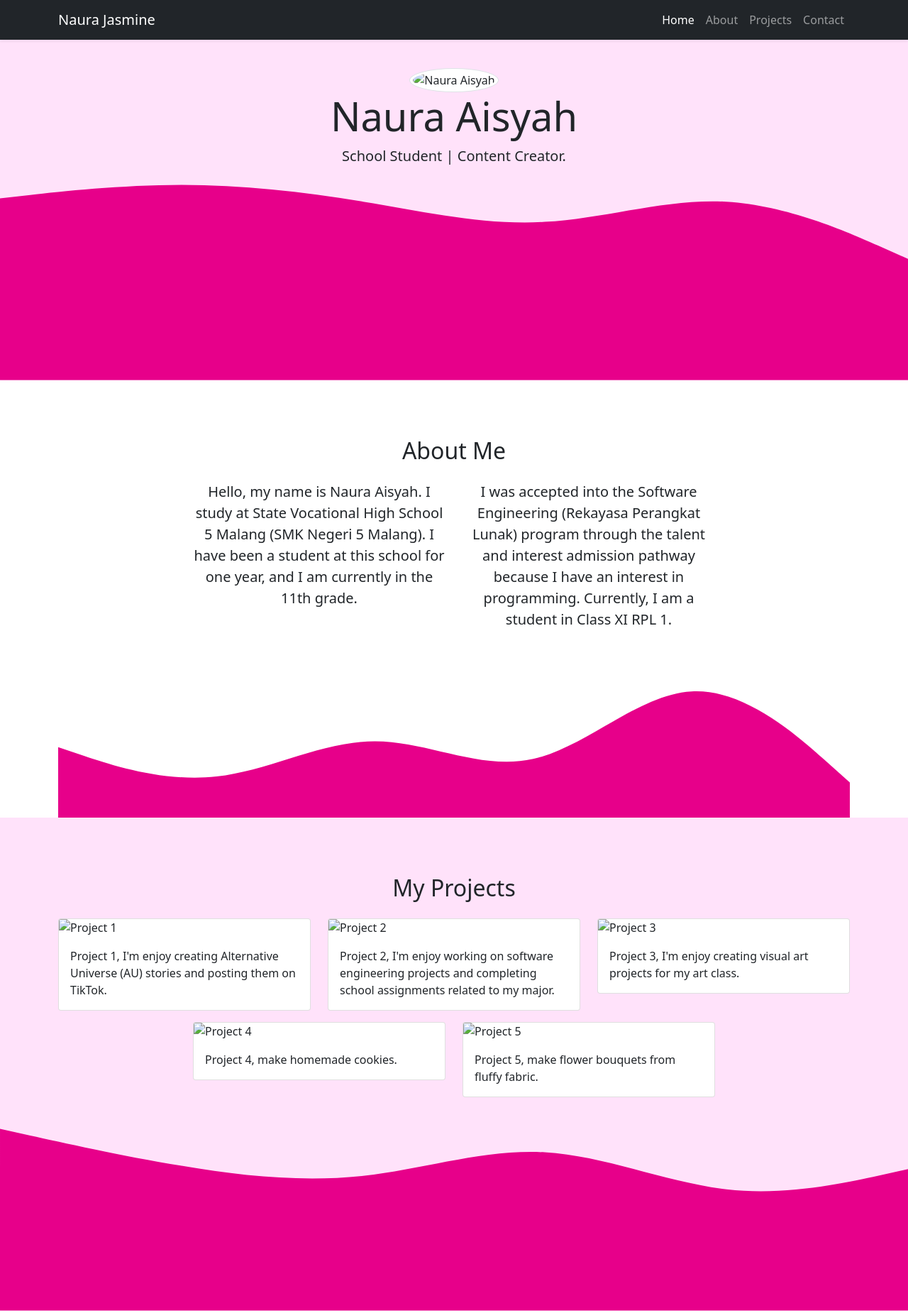
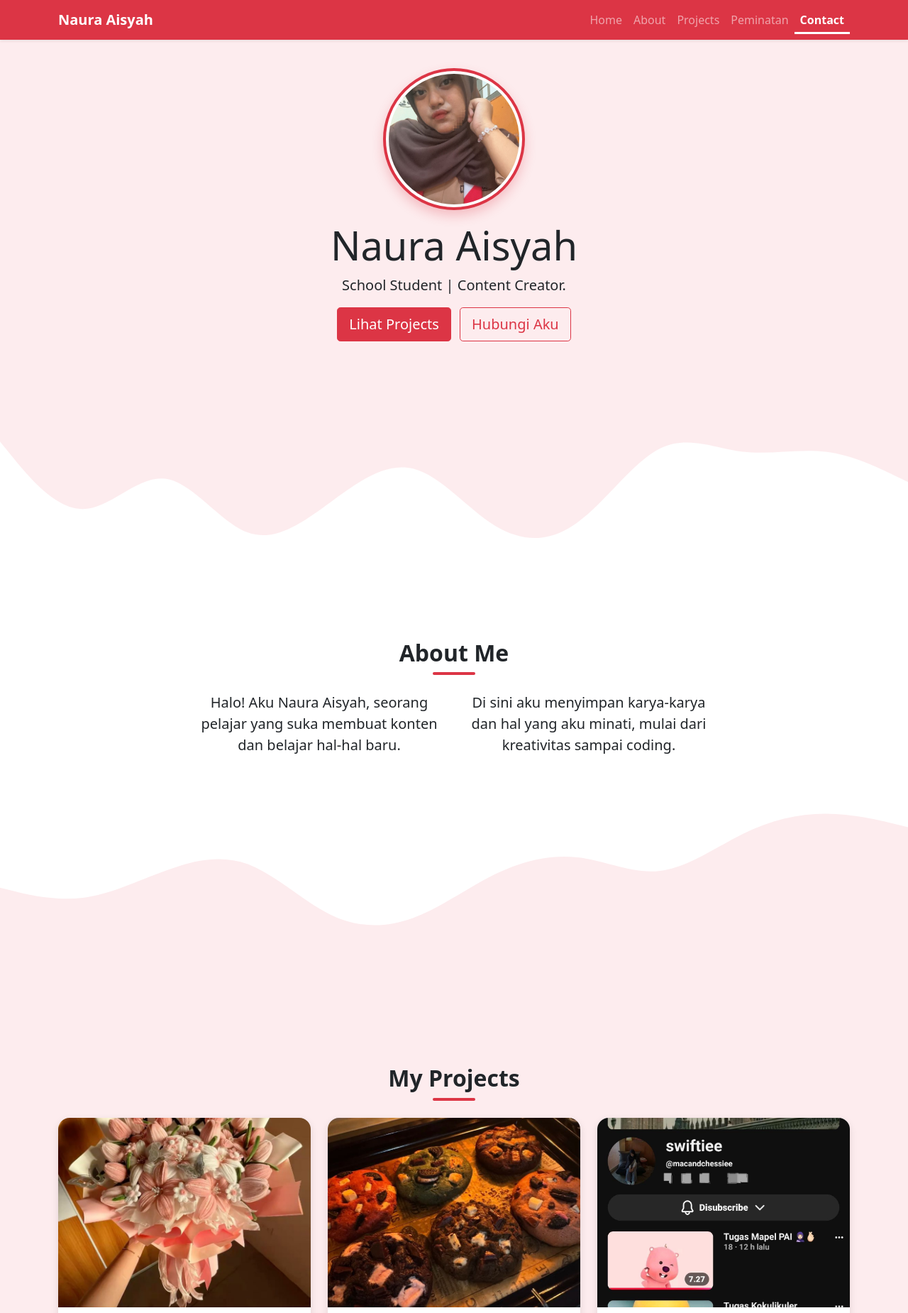
Before and after one commit to nnauraasik/naura2.github.io, a plain HTML site: page index.html in a window 1280 px wide. Shown: the top 1850 px of the page at 71% size. Drawn offline with nearby package versions, Linux system fonts and the light colour scheme.

Commit message:
Add files via upload
update portfolio

```diff
--- a/index.html
+++ b/index.html
@@ -9,27 +9,25 @@
     <link href="https://cdn.jsdelivr.net/npm/bootstrap@5.0.2/dist/css/bootstrap.min.css" rel="stylesheet" integrity="sha384-EVSTQN3/azprG1Anm3QDgpJLIm9Nao0Yz1ztcQTwFspd3yD65VohhpuuCOmLASjC" crossorigin="anonymous" />
 
     <!-- Bootstrap Icons -->
-     <link rel="stylesheet" href="https://cdn.jsdelivr.net/npm/bootstrap-icons@1.13.1/font/bootstrap-icons.min.css">
+    <link rel="stylesheet" href="https://cdn.jsdelivr.net/npm/bootstrap-icons@1.13.1/font/bootstrap-icons.min.css" />
 
-<!-- My CSS-->
+    <!-- My CSS -->
     <link rel="stylesheet" href="style.css" />
 
-    <title>My Portfolio| Naura Aisyah</title>
-    <style>
-    </style>
+    <title>My Portfolio | Naura Aisyah</title>
   </head>
-  <body id="home">
+  <body data-bs-spy="scroll" data-bs-target="#navbarNav" data-bs-offset="100">
     <!-- Navbar -->
-     <nav class="navbar navbar-expand-lg navbar-dark bg-dark shadow-sm navbar fixed-top">
+    <nav class="navbar navbar-expand-lg navbar-dark bg-danger shadow-sm fixed-top">
       <div class="container">
-    <a class="navbar-brand" href="#">Naura Jasmine</a>
+        <a class="navbar-brand fw-bold" href="#home">Naura Aisyah</a>
         <button class="navbar-toggler" type="button" data-bs-toggle="collapse" data-bs-target="#navbarNav" aria-controls="navbarNav" aria-expanded="false" aria-label="Toggle navigation">
           <span class="navbar-toggler-icon"></span>
         </button>
         <div class="collapse navbar-collapse" id="navbarNav">
           <ul class="navbar-nav ms-auto">
             <li class="nav-item">
-          <a class="nav-link active" aria-current="page" href="#">Home</a>
+              <a class="nav-link" href="#home">Home</a>
             </li>
             <li class="nav-item">
               <a class="nav-link" href="#about">About</a>
@@ -38,168 +36,248 @@
               <a class="nav-link" href="#projects">Projects</a>
             </li>
             <li class="nav-item">
-          <a class="nav-link" href="#contact  ">Contact</a>
+              <a class="nav-link" href="#peminatan">Peminatan</a>
+            </li>
+            <li class="nav-item">
+              <a class="nav-link" href="#contact">Contact</a>
             </li>
           </ul>
         </div>
       </div>
     </nav>
-    <!-- Akhir Navbar-->
+    <!-- Akhir Navbar -->
 
-
-    <!-- Jumbotron-->
-     <section class="jumbotron text-center">
-    <img src="img/WhatsApp Unknown 2026-08-03 at 09.02.46/WhatsApp Image 2026-08-03 at 08.57.04.jpeg" alt="Naura Aisyah" width="200"
-    class="rounded-circle img-thumbnail"/>
+    <!-- Jumbotron -->
+    <section class="jumbotron text-center" id="home">
+      <div class="container">
+        <img src="img/nau.jpg.jpeg" alt="Naura Aisyah" class="rounded-circle img-thumbnail profile-img mb-3" />
         <h1 class="display-4">Naura Aisyah</h1>
         <p class="lead">School Student | Content Creator.</p>
-    <svg xmlns="http://www.w3.org/2000/svg" viewBox="0 0 1440 320"><path fill="#e7008a" fill-opacity="1" d="M0,32L48,26.7C96,21,192,11,288,10.7C384,11,480,21,576,37.3C672,53,768,75,864,69.3C960,64,1056,32,1152,37.3C1248,43,1344,85,1392,106.7L1440,128L1440,320L1392,320C1344,320,1248,320,1152,320C1056,320,960,320,864,320C768,320,672,320,576,320C480,320,384,320,288,320C192,320,96,320,48,320L0,320Z"></path></svg>
+        <a href="#projects" class="btn btn-danger btn-lg me-2">Lihat Projects</a>
+        <a href="#contact" class="btn btn-outline-danger btn-lg">Hubungi Aku</a>
+      </div>
+      <svg class="wave" xmlns="http://www.w3.org/2000/svg" viewBox="0 0 1440 320">
+        <path
+          class="wave-white"
+          d="M0,96L21.8,122.7C43.6,149,87,203,131,202.7C174.5,203,218,149,262,154.7C305.5,160,349,224,393,240C436.4,256,480,224,524,192C567.3,160,611,128,655,138.7C698.2,149,742,203,785,229.3C829.1,256,873,256,916,224C960,192,1004,128,1047,106.7C1090.9,85,1135,107,1178,112C1221.8,117,1265,107,1309,112C1352.7,117,1396,139,1418,149.3L1440,160L1440,320L0,320Z"
+        ></path>
+      </svg>
     </section>
-    <!-- Akhir Jumbotron-->
+    <!-- Akhir Jumbotron -->
 
-     <!-- About-->
+    <!-- About -->
     <section id="about">
       <div class="container">
-          <div class="row text-center mb-3">
+        <div class="row text-center">
           <div class="col">
-              <h2>About Me</h2>
+            <h2 class="section-title">About Me</h2>
           </div>
         </div>
         <div class="row justify-content-center fs-5 text-center">
+          <!-- GANTI teks di bawah ini dengan ceritamu sendiri -->
           <div class="col-md-4">
-          <p>Hello, my name is Naura Aisyah. I study at State Vocational High School 5 Malang (SMK Negeri 5 Malang). I have been a student at this school for one year, and I am currently in the 11th grade.</p>
+            <p>Halo! Aku Naura Aisyah, seorang pelajar yang suka membuat konten dan belajar hal-hal baru.</p>
           </div>
           <div class="col-md-4">
-          <p>I was accepted into the Software Engineering (Rekayasa Perangkat Lunak) program through the talent and interest admission pathway because I have an interest in programming. Currently, I am a student in Class XI RPL 1.</p>
+            <p>Di sini aku menyimpan karya-karya dan hal yang aku minati, mulai dari kreativitas sampai coding.</p>
           </div>
         </div>
-        <svg xmlns="http://www.w3.org/2000/svg" viewBox="0 0 1440 320"><path fill="#e7008a" fill-opacity="1" d="M0,192L48,208C96,224,192,256,288,245.3C384,235,480,181,576,181.3C672,181,768,235,864,213.3C960,192,1056,96,1152,90.7C1248,85,1344,171,1392,213.3L1440,256L1440,320L1392,320C1344,320,1248,320,1152,320C1056,320,960,320,864,320C768,320,672,320,576,320C480,320,384,320,288,320C192,320,96,320,48,320L0,320Z"></path></svg>
+      </div>
+      <svg class="wave" xmlns="http://www.w3.org/2000/svg" viewBox="0 0 1440 320">
+        <path
+          class="wave-soft"
+          d="M0,128L21.8,133.3C43.6,139,87,149,131,144C174.5,139,218,117,262,101.3C305.5,85,349,75,393,90.7C436.4,107,480,149,524,170.7C567.3,192,611,192,655,176C698.2,160,742,128,785,106.7C829.1,85,873,75,916,80C960,85,1004,107,1047,101.3C1090.9,96,1135,64,1178,42.7C1221.8,21,1265,11,1309,10.7C1352.7,11,1396,21,1418,26.7L1440,32L1440,320L0,320Z"
+        ></path>
+      </svg>
     </section>
     <!-- Akhir About -->
 
     <!-- Projects -->
-      <section id="projects" style="background-color: #ffe2fa;">
+    <section id="projects">
       <div class="container">
-          <div class="row text-center mb-3">
+        <div class="row text-center">
           <div class="col">
-              <h2>My Projects</h2>
+            <h2 class="section-title">My Projects</h2>
           </div>
         </div>
         <div class="row justify-content-center">
-            <div class="col-md-4 mb-3">
-              <div class="card">
-                <img src="img/au.jpg" class="card-img-top" alt="Project 1" />
+          <div class="col-md-4 mb-4">
+            <div class="card card-hover h-100">
+              <img src="img/buket.jpg" class="card-img-top" alt="Project 1" />
               <div class="card-body">
-                  <p class="card-text">Project 1, I'm enjoy creating Alternative Universe (AU) stories and posting them on TikTok.</p>
+                <p class="card-text">Buket Bunga</p>
               </div>
             </div>
           </div>
-                 <div class="col-md-4 mb-3">
-              <div class="card">
-                <img src="img/rpl.jpg" class="card-img-top" alt="Project 2" />
+          <div class="col-md-4 mb-4">
+            <div class="card card-hover h-100">
+              <img src="img/cookieshomemade.jpg" class="card-img-top" alt="Project 2" />
               <div class="card-body">
-                  <p class="card-text">Project 2, I'm enjoy working on software engineering projects and completing school assignments related to my major.</p>
+                <p class="card-text">Homemade Cookies</p>
               </div>
             </div>
           </div>
-                 <div class="col-md-4 mb-3">
-              <div class="card">
-                <img src="img/prakarya tempat pensil dari kardus.jpg" class="card-img-top" alt="Project 3" />
+          <!-- Project 3 masih memakai foto yang sama dengan Project 1, ganti src-nya dengan fotomu yang lain -->
+          <div class="col-md-4 mb-4">
+            <div class="card card-hover h-100">
+              <img src="img/youtube.jpeg" class="card-img-top" alt="Project 3" />
               <div class="card-body">
-                  <p class="card-text">Project 3, I'm enjoy creating visual art projects for my art class.</p>
+                <p class="card-text">YouTube Channel</p>
               </div>
             </div>
           </div>
-                 <div class="col-md-4 mb-3">
-              <div class="card">
-                <img src="img/cookieshomemade.jpg" class="card-img-top" alt="Project 4" />
+          <div class="col-md-4 mb-4">
+            <div class="card card-hover h-100">
+              <img src="img/rpl.jpg" class="card-img-top" alt="Project 4" />
               <div class="card-body">
-                  <p class="card-text">Project 4, make homemade cookies.</p>
+                <p class="card-text">Belajar Coding (RPL)</p>
               </div>
             </div>
           </div>
-                 <div class="col-md-4 mb-3">
-              <div class="card">
-                <img src="img/buket.jpg" class="card-img-top" alt="Project 5" />
+          <div class="col-md-4 mb-4">
+            <div class="card card-hover h-100">
+              <img src="img/prakarya.jpg" class="card-img-top" alt="Project 5" />
               <div class="card-body">
-                  <p class="card-text">Project 5, make flower bouquets from fluffy fabric.</p>
+                <p class="card-text">Kerajinan Prakarya</p>
               </div>
             </div>
           </div>
         </div>
       </div>
-       <svg xmlns="http://www.w3.org/2000/svg" viewBox="0 0 1440 320"><path fill="#e7008a" fill-opacity="1" d="M0,32L48,42.7C96,53,192,75,288,90.7C384,107,480,117,576,106.7C672,96,768,64,864,69.3C960,75,1056,117,1152,128C1248,139,1344,117,1392,106.7L1440,96L1440,320L1392,320C1344,320,1248,320,1152,320C1056,320,960,320,864,320C768,320,672,320,576,320C480,320,384,320,288,320C192,320,96,320,48,320L0,320Z"></path></svg>
+      <svg class="wave" xmlns="http://www.w3.org/2000/svg" viewBox="0 0 1440 320">
+        <path
+          class="wave-white"
+          d="M0,288L21.8,266.7C43.6,245,87,203,131,160C174.5,117,218,75,262,74.7C305.5,75,349,117,393,133.3C436.4,149,480,139,524,122.7C567.3,107,611,85,655,80C698.2,75,742,85,785,96C829.1,107,873,117,916,138.7C960,160,1004,192,1047,192C1090.9,192,1135,160,1178,122.7C1221.8,85,1265,43,1309,37.3C1352.7,32,1396,64,1418,80L1440,96L1440,320L0,320Z"
+        ></path>
+      </svg>
     </section>
     <!-- Akhir Projects -->
+
+    <!-- Bakat Pecapaian -->
+    <section id="peminatan">
+      <div class="container">
+        <div class="row text-center">
+          <div class="col">
+            <h2 class="section-title">Bakat Pecapaian</h2>
+          </div>
+        </div>
+        <div class="row justify-content-center">
+          <div class="col-md-4 mb-4">
+            <div class="card card-hover h-100">
+              <img src="img/3 vol.jpeg" class="card-img-top" alt="Peminatan 1" />
+              <div class="card-body">
+                <h5 class="card-title">Sertifikat Penghargaan Hafalan Al-Qur'an</h5>
+                <p class="card-text">Menyelesaikan hafalan Al-Qur'an dengan baik dan benar.</p>
+              </div>
+            </div>
+          </div>
+          <div class="col-md-4 mb-4">
+            <div class="card card-hover h-100">
+              <img src="img/ipsi.jpeg" class="card-img-top" alt="Peminatan 2" />
+              <div class="card-body">
+                <h5 class="card-title">Prestasi Kejuaraan Pencak Silat</h5>
+                <p class="card-text">Meraih Medali Perak Pada Kejuaraan Nasional pencak silat.</p>
+              </div>
+            </div>
+          </div>
+          <div class="col-md-4 mb-4">
+            <div class="card card-hover h-100">
+              <img src="img/sukses bahasa arab.jpeg" class="card-img-top" alt="Peminatan 3" />
+              <div class="card-body">
+                <h5 class="card-title">Sertifikat Kemampuan Bahasa Arab</h5>
+                <p class="card-text">Menguasai tata bahasa dan kosakata bahasa Arab.</p>
+              </div>
+            </div>
+          </div>
+        </div>
+      </div>
+      <svg class="wave" xmlns="http://www.w3.org/2000/svg" viewBox="0 0 1440 320">
+        <path
+          class="wave-soft"
+          d="M0,96L21.8,122.7C43.6,149,87,203,131,202.7C174.5,203,218,149,262,154.7C305.5,160,349,224,393,240C436.4,256,480,224,524,192C567.3,160,611,128,655,138.7C698.2,149,742,203,785,229.3C829.1,256,873,256,916,224C960,192,1004,128,1047,106.7C1090.9,85,1135,107,1178,112C1221.8,117,1265,107,1309,112C1352.7,117,1396,139,1418,149.3L1440,160L1440,320L0,320Z"
+        ></path>
+      </svg>
+    </section>
+    <!-- Akhir Bakat pecapaian -->
 
     <!-- Contact -->
     <section id="contact">
       <div class="container">
-          <div class="row text-center mb-3">
+        <div class="row text-center">
           <div class="col">
-              <h2>Contact Me</h2>
+            <h2 class="section-title">Contact Me</h2>
           </div>
         </div>
-          <div class="row justify-content-center fs-5 text-center">
+        <div class="row justify-content-center">
           <div class="col-md-6">
             <div class="alert alert-success alert-dismissible fade show d-none my-alert" role="alert">
               <strong>Terimakasiih!</strong> Pesan Anda telah berhasil dikirim.
               <button type="button" class="btn-close" data-bs-dismiss="alert" aria-label="Close"></button>
             </div>
+
+            <div class="card card-hover">
+              <div class="card-body p-4">
                 <form name="Naura-Contact-Form">
                   <div class="mb-3">
                     <label for="name" class="form-label">Nama Lengkap</label>
-    <input type="text" class="form-control" id="name" aria-describedby="name" name="nama">
+                    <input type="text" class="form-control" id="name" aria-describedby="name" name="nama" />
                   </div>
                   <div class="mb-3">
                     <label for="email" class="form-label">Email</label>
-    <input type="email" class="form-control" id="email" aria-describedby="email" name="email">
+                    <input type="email" class="form-control" id="email" aria-describedby="email" name="email" />
                   </div>
-
                   <div class="mb-3">
                     <label for="pesan" class="form-label">Pesan</label>
                     <textarea class="form-control" id="pesan" rows="3" name="pesan"></textarea>
                   </div>
 
-  <button type="submit" class="btn btn-primary btn-kirim">Kirim</button>
+                  <button type="submit" class="btn btn-danger btn-kirim">Kirim</button>
 
-  <button class="btn btn-primary btn-loading d-none" type="button" disabled>
+                  <button class="btn btn-danger btn-loading d-none" type="button" disabled>
                     <span class="spinner-border spinner-border-sm" role="status" aria-hidden="true"></span>
                     Loading...
                   </button>
                 </form>
-              <p>Email: jasmineaisyah@gmail.com</p>
+              </div>
+            </div>
+
+            <p class="text-center fs-5 mt-4"><i class="bi bi-envelope-fill text-danger"></i> jasmineaisyah@gmail.com</p>
           </div>
         </div>
       </div>
-       <svg xmlns="http://www.w3.org/2000/svg" viewBox="0 0 1440 320"><path fill="#e7008a" fill-opacity="1" d="M0,256L48,234.7C96,213,192,171,288,165.3C384,160,480,192,576,176C672,160,768,96,864,106.7C960,117,1056,203,1152,213.3C1248,224,1344,160,1392,128L1440,96L1440,320L1392,320C1344,320,1248,320,1152,320C1056,320,960,320,864,320C768,320,672,320,576,320C480,320,384,320,288,320C192,320,96,320,48,320L0,320Z"></path></svg>
+      <svg class="wave" xmlns="http://www.w3.org/2000/svg" viewBox="0 0 1440 320">
+        <path
+          class="wave-brand"
+          d="M0,288L21.8,250.7C43.6,213,87,139,131,138.7C174.5,139,218,213,262,208C305.5,203,349,117,393,74.7C436.4,32,480,32,524,69.3C567.3,107,611,181,655,202.7C698.2,224,742,192,785,165.3C829.1,139,873,117,916,122.7C960,128,1004,160,1047,165.3C1090.9,171,1135,149,1178,149.3C1221.8,149,1265,171,1309,170.7C1352.7,171,1396,149,1418,138.7L1440,128L1440,320L0,320Z"
+        ></path>
+      </svg>
     </section>
     <!-- Akhir Contact -->
 
     <!-- Footer -->
-    <footer class="bg-dark text-white text-center py-3">
-      <p>Created with <i class="bi-heart-fill text-danger"></i> by <a href="https://www.instagram.com/nsyaaminee" class="text-white text-decoration-underline">Naura Aisyah</a></p>
+    <footer class="bg-danger text-white text-center py-3">
+      <p>Created with <i class="bi-heart-fill text-white"></i> by <a href="https://www.instagram.com/nsyaaminee" class="text-white text-decoration-underline">Naura Aisyah</a></p>
     </footer>
     <!-- Akhir Footer -->
 
     <script src="https://cdn.jsdelivr.net/npm/bootstrap@5.0.2/dist/js/bootstrap.bundle.min.js" integrity="sha384-MrcW6ZMFYlzcLA8Nl+NtUVF0sA7MsXsP1UyJoMp4YLEuNSfAP+JcXn/tWtIaxVXM" crossorigin="anonymous"></script>
     <script>
-	const scriptURL = 'https://script.google.com/macros/s/AKfycbzZNKEsq_uMpFs_AOkytcEBq5Vt9Nalfc55EVK-HiD2Vni_G8i6DcewoQg_b2f-eO-tUQ/exec'
+      const scriptURL = 'https://script.google.com/macros/s/AKfycbzZNKEsq_uMpFs_AOkytcEBq5Vt9Nalfc55EVK-HiD2Vni_G8i6DcewoQg_b2f-eO-tUQ/exec';
       const form = document.forms['Naura-Contact-Form'];
       const btnKirim = document.querySelector('.btn-kirim');
       const btnLoading = document.querySelector('.btn-loading');
       const myAlert = document.querySelector('.my-alert');
 
-	form.addEventListener('submit', e => {
+      form.addEventListener('submit', (e) => {
         e.preventDefault();
-    //ketika tombol submit diklik
-    //tampilkan tombol loading, hilangkan tombol kirim
+        // ketika tombol submit diklik
+        // tampilkan tombol loading, hilangkan tombol kirim
         btnLoading.classList.toggle('d-none');
         btnKirim.classList.toggle('d-none');
         fetch(scriptURL, { method: 'POST', body: new FormData(form) })
-			.then(response => response.json())
-			.then(response => {
-        //tampilkan tombol kirim, hilangkan tombol loading
+          .then((response) => response.json())
+          .then((response) => {
+            // tampilkan tombol kirim, hilangkan tombol loading
             btnLoading.classList.toggle('d-none');
             btnKirim.classList.toggle('d-none');
             // tampilkan alert
@@ -208,7 +286,12 @@
             form.reset();
             console.log('Success!', response);
           })
-			 .catch(error => console.error('Error!', error.message))
+          .catch((error) => {
+            // kalau gagal, kembalikan tombol kirim supaya bisa dicoba lagi
+            btnLoading.classList.add('d-none');
+            btnKirim.classList.remove('d-none');
+            console.error('Error!', error.message);
+          });
       });
     </script>
   </body>
--- a/style.css
+++ b/style.css
@@ -1,11 +1,134 @@
-.jumbotron {
-  padding-top: 6rem;
-  background-color: #ffe2fa;
+/* =====================================================
+   Portfolio Naura Aisyah
+   Palet: Bootstrap "danger" (merah) + versi soft-nya.
+   Mau ganti warna? Cukup ubah 3 variabel di bawah ini.
+   ===================================================== */
+:root {
+  --brand: #dc3545;       /* Bootstrap danger */
+  --brand-dark: #b02a37;  /* danger versi lebih gelap (hover) */
+  --brand-soft: #fdecee;  /* danger versi sangat muda (background section) */
 }
-#projects {
-  background-color: #ffe2fa;
+
+html {
+  scroll-behavior: smooth;
+}
+
+body {
+  position: relative; /* dibutuhkan scrollspy Bootstrap */
+  color: #212529;
 }
 
 section {
-  padding-top: 5rem;
+  padding-top: 5rem; /* jarak supaya tidak ketutup navbar fixed-top */
 }
+
+section .container {
+  padding-bottom: 1.5rem;
+}
+
+/* ---------- Navbar ---------- */
+.navbar .nav-link {
+  color: rgba(255, 255, 255, 0.85);
+  font-weight: 500;
+  transition: color 0.2s;
+}
+
+.navbar .nav-link:hover,
+.navbar .nav-link:focus {
+  color: #fff;
+}
+
+.navbar .nav-link.active {
+  color: #fff;
+  font-weight: 700;
+  box-shadow: inset 0 -3px 0 #fff;
+}
+
+/* ---------- Jumbotron / Home ---------- */
+.jumbotron {
+  padding-top: 6rem;
+  background-color: var(--brand-soft);
+}
+
+.profile-img {
+  width: 200px;
+  height: 200px;
+  object-fit: cover; /* foto jadi bulat sempurna, tidak lonjong */
+  border: 4px solid var(--brand);
+  box-shadow: 0 0.5rem 1rem rgba(220, 53, 69, 0.25);
+}
+
+/* ---------- Judul section ---------- */
+.section-title {
+  font-weight: 700;
+  margin-bottom: 1.5rem;
+}
+
+.section-title::after {
+  content: "";
+  display: block;
+  width: 60px;
+  height: 4px;
+  background-color: var(--brand);
+  border-radius: 2px;
+  margin: 0.5rem auto 0;
+}
+
+/* ---------- Background tiap section ---------- */
+#projects,
+#contact {
+  background-color: var(--brand-soft);
+}
+
+#about,
+#peminatan {
+  background-color: #fff;
+}
+
+/* ---------- Wave (pemisah antar section) ---------- */
+.wave {
+  display: block;
+  width: 100%;
+  height: auto;
+  margin-top: 2rem;
+  margin-bottom: -1px; /* hilangkan garis tipis antar section */
+}
+
+.wave-white { fill: #fff; }
+.wave-soft  { fill: var(--brand-soft); }
+.wave-brand { fill: var(--brand); }
+
+/* ---------- Card (Projects & Peminatan) ---------- */
+.card-hover {
+  border: 0;
+  border-radius: 1rem;
+  overflow: hidden;
+  box-shadow: 0 0.25rem 0.75rem rgba(0, 0, 0, 0.1);
+  transition: transform 0.25s ease, box-shadow 0.25s ease;
+}
+
+.card-hover:hover {
+  transform: translateY(-6px);
+  box-shadow: 0 0.75rem 1.5rem rgba(220, 53, 69, 0.3);
+}
+
+.card-hover .card-img-top {
+  aspect-ratio: 4 / 3;  /* semua foto ukurannya seragam */
+  object-fit: cover;
+}
+
+.card-hover .card-title {
+  font-weight: 600;
+  color: var(--brand-dark);
+}
+
+/* ---------- Form Contact ---------- */
+.form-control:focus {
+  border-color: var(--brand);
+  box-shadow: 0 0 0 0.25rem rgba(220, 53, 69, 0.25);
+}
+
+/* ---------- Footer ---------- */
+footer p {
+  margin-bottom: 0;
+}
```
Also changed, not shown: img/3 vol.jpeg (added), img/Nauraa.jpeg (added), img/WhatsApp Unknown 2026-07-24 at 19.53.50/keyboard1.jpeg (added), img/WhatsApp Unknown 2026-07-24 at 19.53.50/keyboard2.jpeg (added), img/WhatsApp Unknown 2026-07-24 at 19.53.50/keyboard3.jpeg (added), img/buket.jpg (added), img/cookieshomemade.jpg (added), img/ipsi.jpeg (added), img/nau.jpg.jpeg (added), img/prakarya.jpg (added), img/rpl.jpg (added), img/sukses bahasa arab.jpeg (added), img/youtube.jpeg (added). Lines whose indentation alone changed are shown as unchanged.
